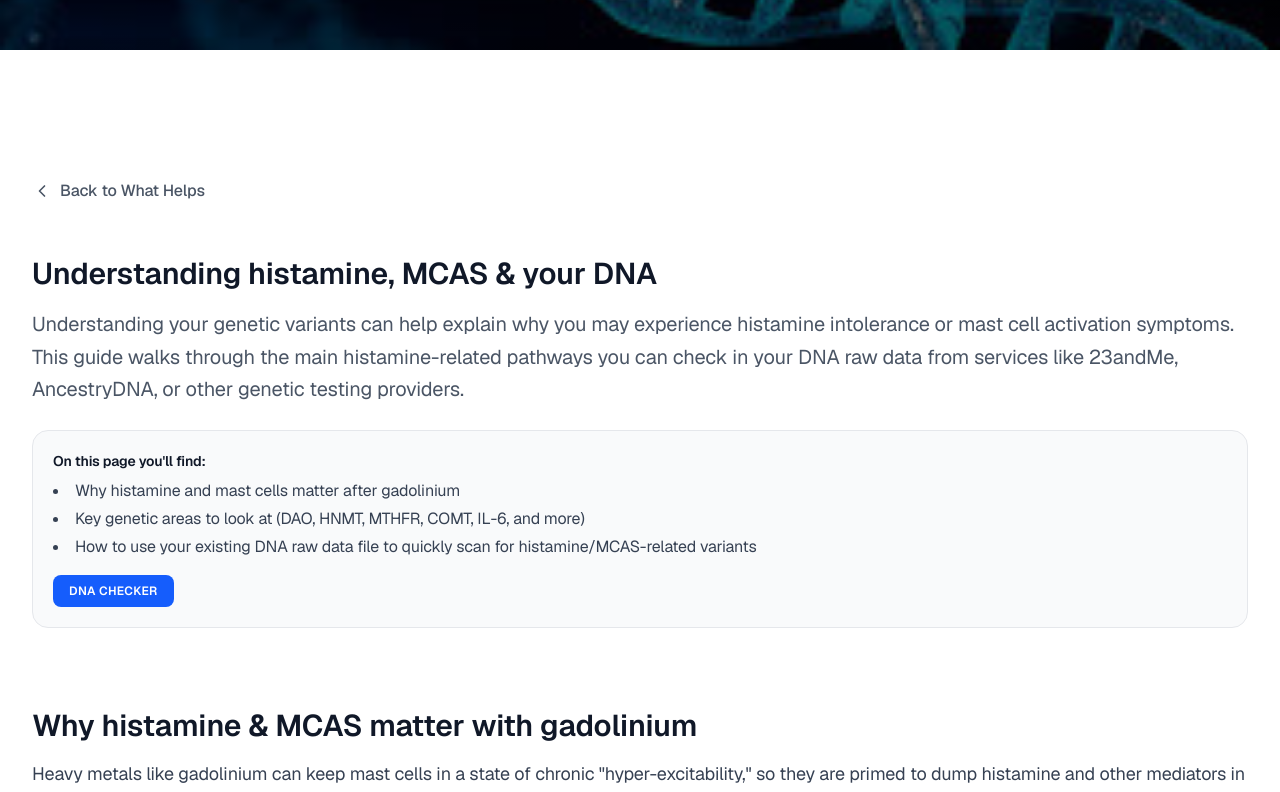
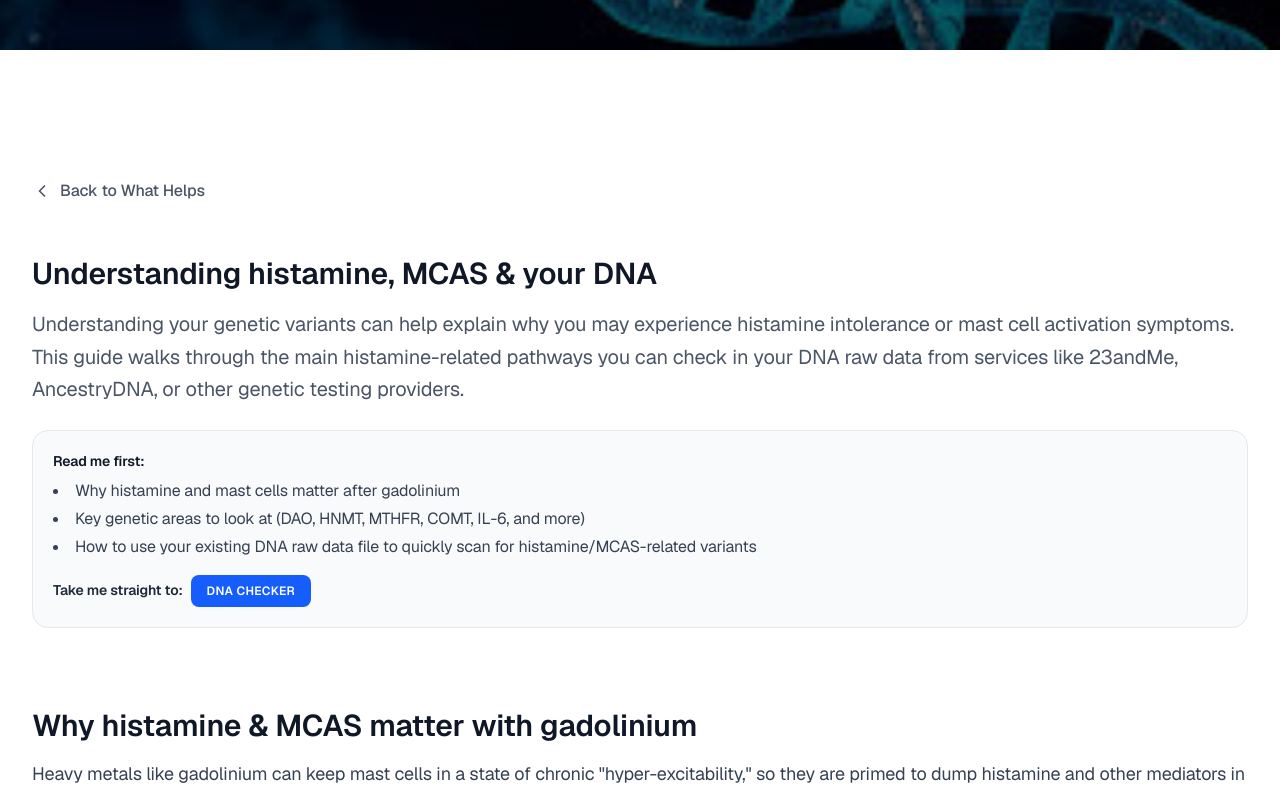
Before and after one commit to helloivanco/gadolinium.org, a Next.js app: page /dna-histamine-mcas in a window 1280 px wide. Shown: the part 431-1223 px from the top of the page. Built offline with nearby package versions, Linux system fonts and the light colour scheme.

Commit message:
Update DNA Histamine/MCAS page to improve user guidance by changing introductory text to "Read me first" and adding a new section titled "Take me straight to:" for clearer navigation options. This enhances the overall user experience and accessibility of the page.

```diff
--- a/app/dna-histamine-mcas/page.tsx
+++ b/app/dna-histamine-mcas/page.tsx
@@ -131,7 +131,7 @@ const DNAHistamineMCASPage = () => {
               </p>
               <div className='rounded-2xl bg-gray-50 border border-gray-200 p-4 md:p-5'>
                 <p className='text-sm font-semibold text-gray-900 mb-2'>
-                  On this page you&apos;ll find:
+                  Read me first:
                 </p>
                 <ul className='list-disc list-inside text-sm md:text-base text-gray-700 space-y-1'>
                   <li>Why histamine and mast cells matter after gadolinium</li>
@@ -145,6 +145,9 @@ const DNAHistamineMCASPage = () => {
                   </li>
                 </ul>
                 <div className='mt-4'>
+                  <div className='inline-flex mr-2 text-sm font-semibold text-gray-800'>
+                    Take me straight to:
+                  </div>
                   <Link
                     href='/dna-checker'
                     className='inline-flex items-center rounded-lg bg-blue-600 px-4 py-2 text-xs font-semibold uppercase tracking-wide text-white hover:bg-blue-700 transition-colors duration-200 focus-visible:outline-2 focus-visible:outline-blue-600 focus-visible:outline-offset-2'>
```
